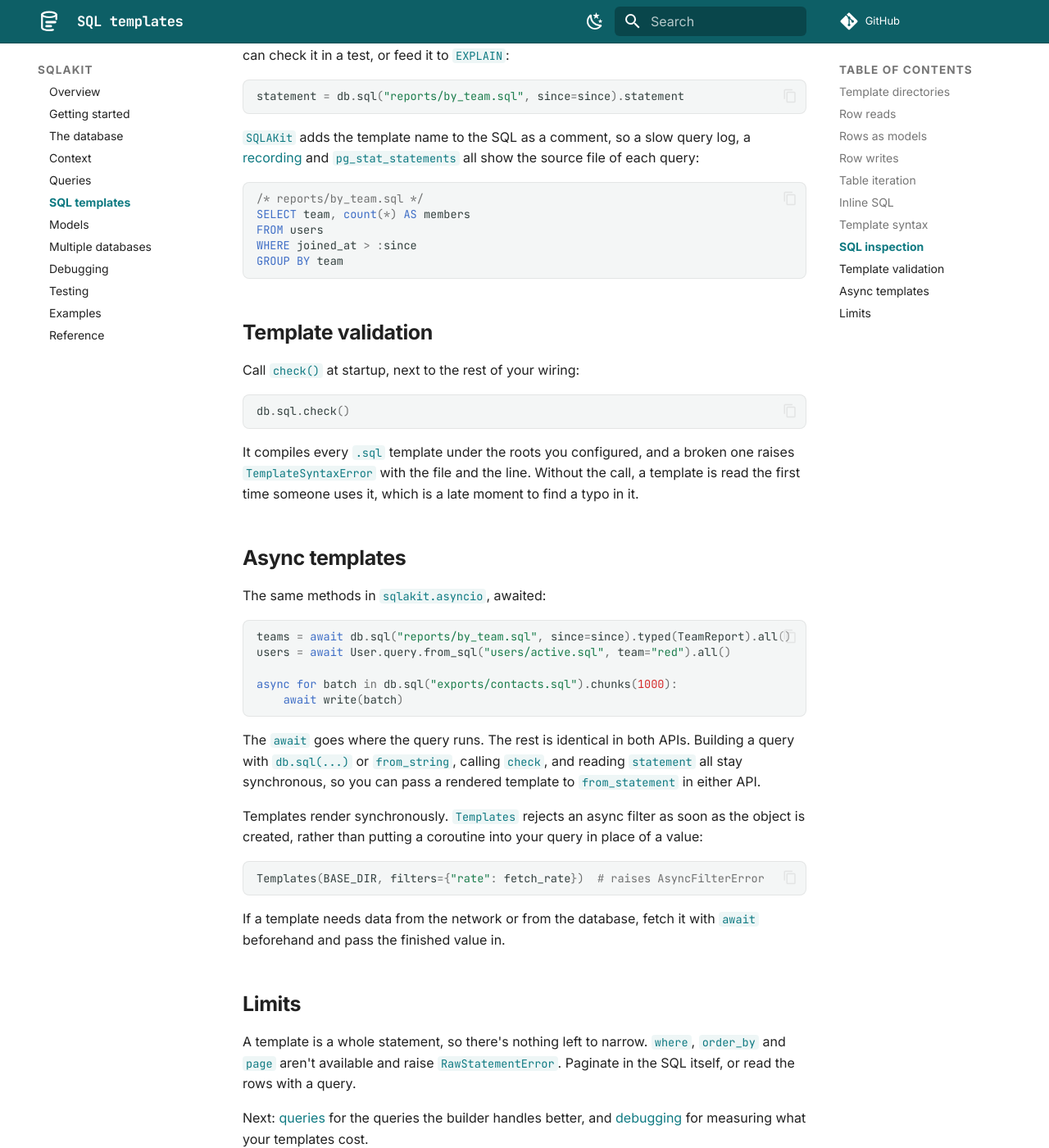
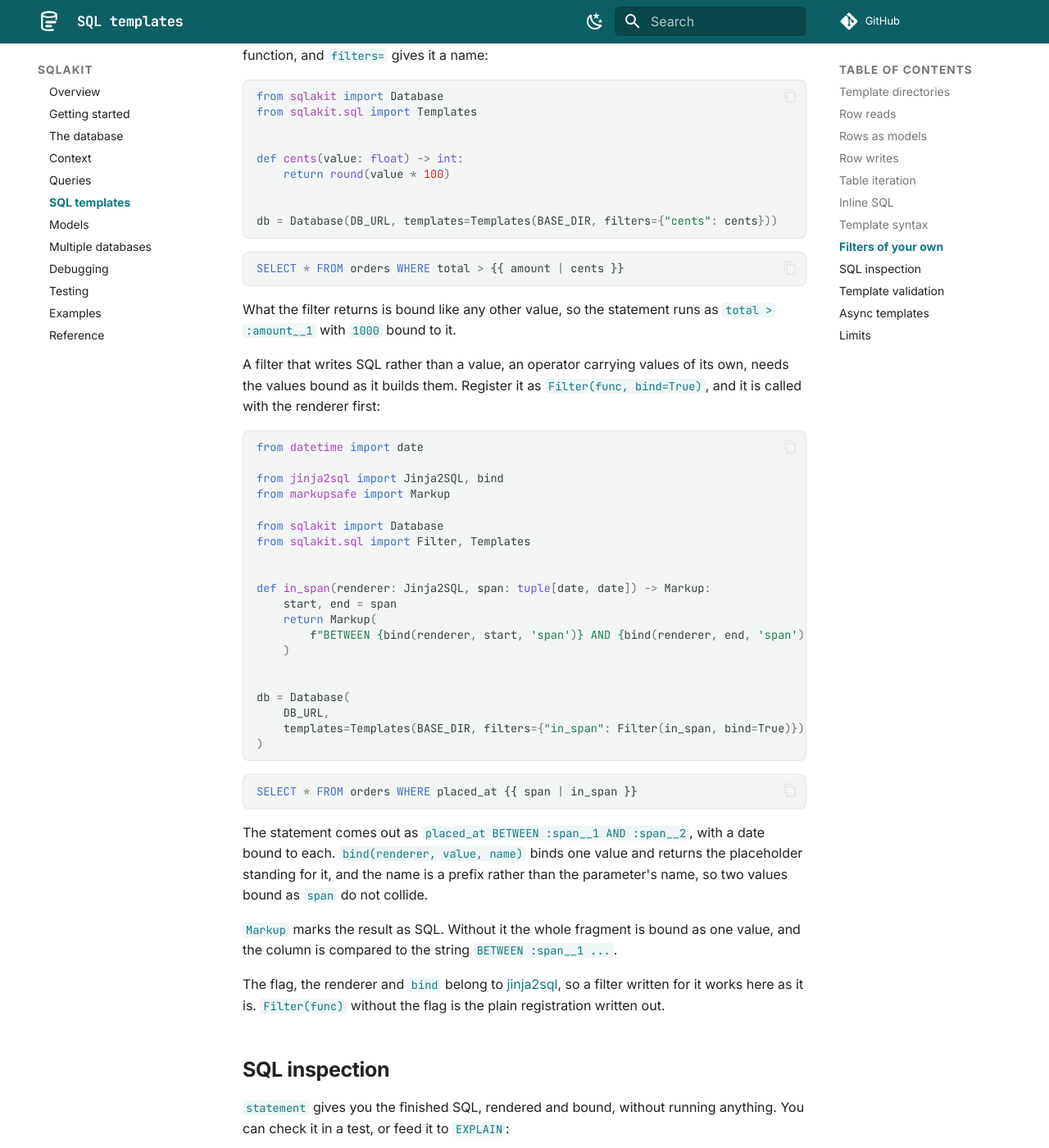
Before and after one commit to antonrh/sqlakit, an MkDocs documentation site: the page built from docs/sql.md, in a window 1280 px wide and 1400 px high, scrolled down 5642 px. Shown: the whole window at 82% size. Built offline with MkDocs 1.6.1 and Material for MkDocs 9.7.7, drawn with Linux system fonts in a browser that asks for light colours; comment, search, counter and statistics services are not loaded.

Commit message:
Add Filter(func, bind=True) for a filter that binds its own values
A filter registered as a plain function returns a value, and the value is
bound. A filter that writes SQL instead, an operator carrying values of its
own, had no way to bind them: jinja2sql registers such a filter with
`bind=True`, and `Templates` did not pass the flag on.

`Filter` carries it, so a filter written for jinja2sql works here as it is.

````diff
--- a/docs/sql.md
+++ b/docs/sql.md
@@ -273,6 +273,74 @@ type:
 db.sql("events/at.sql", at=sa.bindparam("at", when, type_=sa.DateTime(timezone=True)))
 ```
 
+## Filters of your own
+
+For a value the template has to reshape before it goes in, register a filter.
+It is a plain function, and `filters=` gives it a name:
+
+```python
+from sqlakit import Database
+from sqlakit.sql import Templates
+
+
+def cents(value: float) -> int:
+    return round(value * 100)
+
+
+db = Database(DB_URL, templates=Templates(BASE_DIR, filters={"cents": cents}))
+```
+
+```sql
+SELECT * FROM orders WHERE total > {{ amount | cents }}
+```
+
+What the filter returns is bound like any other value, so the statement runs
+as `total > :amount__1` with `1000` bound to it.
+
+A filter that writes SQL rather than a value, an operator carrying values of
+its own, needs the values bound as it builds them. Register it as
+`Filter(func, bind=True)`, and it is called with the renderer first:
+
+```python
+from datetime import date
+
+from jinja2sql import Jinja2SQL, bind
+from markupsafe import Markup
+
+from sqlakit import Database
+from sqlakit.sql import Filter, Templates
+
+
+def in_span(renderer: Jinja2SQL, span: tuple[date, date]) -> Markup:
+    start, end = span
+    return Markup(
+        f"BETWEEN {bind(renderer, start, 'span')} AND {bind(renderer, end, 'span')}"
+    )
+
+
+db = Database(
+    DB_URL,
+    templates=Templates(BASE_DIR, filters={"in_span": Filter(in_span, bind=True)}),
+)
+```
+
+```sql
+SELECT * FROM orders WHERE placed_at {{ span | in_span }}
+```
+
+The statement comes out as `placed_at BETWEEN :span__1 AND :span__2`, with a
+date bound to each. `bind(renderer, value, name)` binds one value and returns
+the placeholder standing for it, and the name is a prefix rather than the
+parameter's name, so two values bound as `span` do not collide.
+
+`Markup` marks the result as SQL. Without it the whole fragment is bound as one
+value, and the column is compared to the string `BETWEEN :span__1 ...`.
+
+The flag, the renderer and `bind` belong to
+[jinja2sql](https://github.com/antonrh/jinja2sql), so a filter written for it
+works here as it is. `Filter(func)` without the flag is the plain registration
+written out.
+
 ## SQL inspection
 
 `statement` gives you the finished SQL, rendered and bound, without running
````
Also changed, not shown: docs/reference.md (+2 -0 lines), 4 other files.
